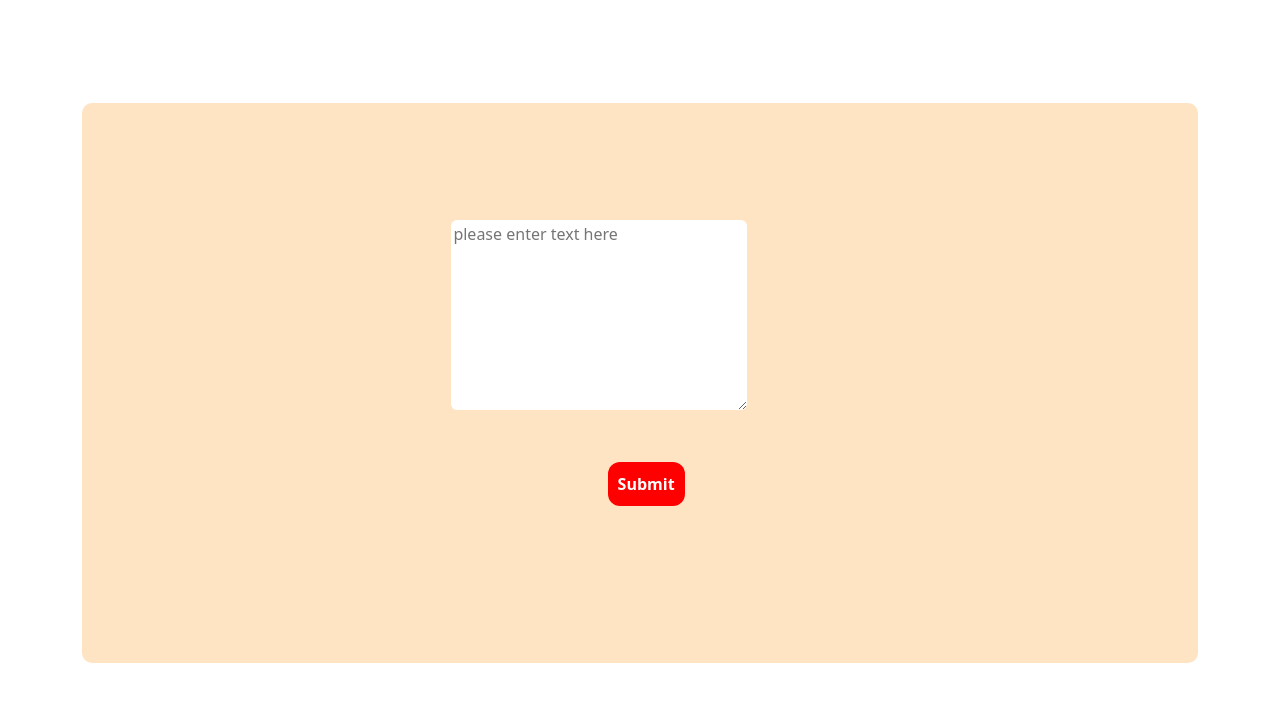
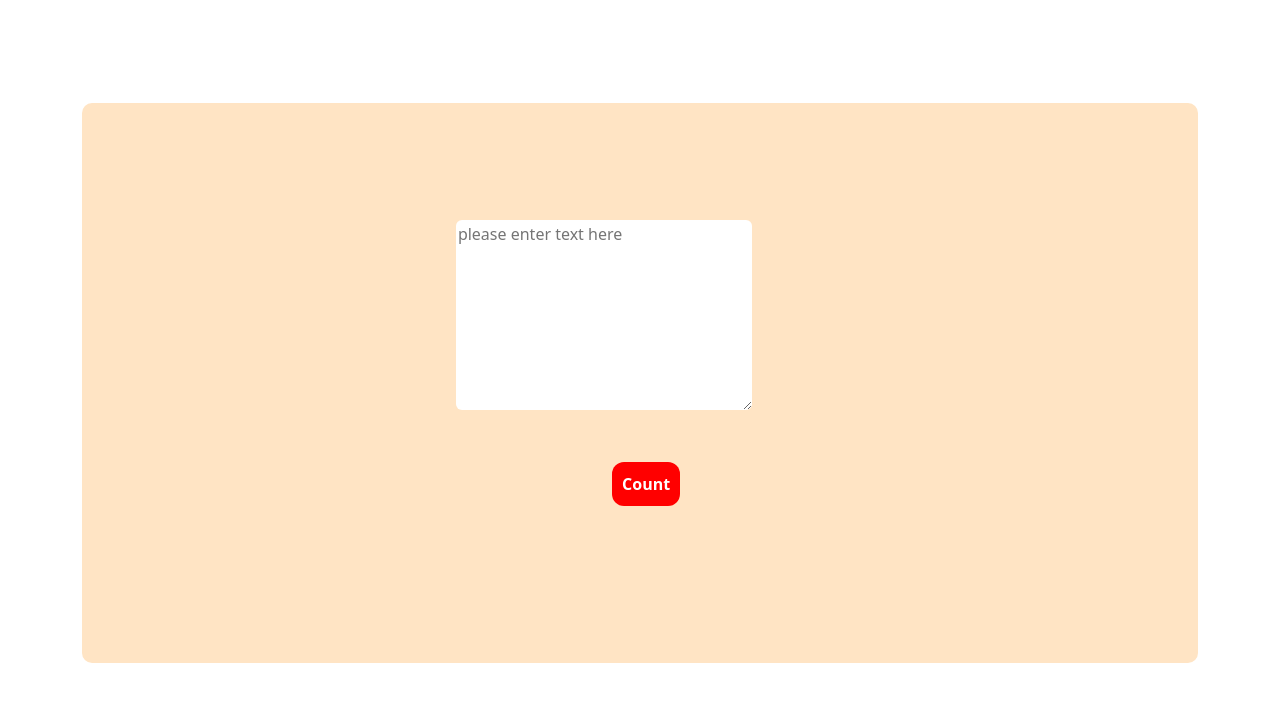
Before and after one commit to Gabrieltej/vowel-and-consonants-counting-app--vanilla-js, a plain HTML site: page index.html in a window 1280 px wide. Shown: the part 121-822 px from the top of the page. Drawn offline with nearby package versions, Linux system fonts and the light colour scheme.

```diff
--- a/index.html
+++ b/index.html
@@ -16,7 +16,7 @@
   <div class="wrapper">
  <form class="form">
   <textarea name="" id="" cols="30" rows="10" placeholder="please enter text here" class="field"></textarea>
-  <input type="submit" class="subbutton">
+  <button class="subbutton" type="submit">Count</button>
  </form>
   <p class="vowel"></p>
   <br>
```
Also changed, not shown: 1 other file.
